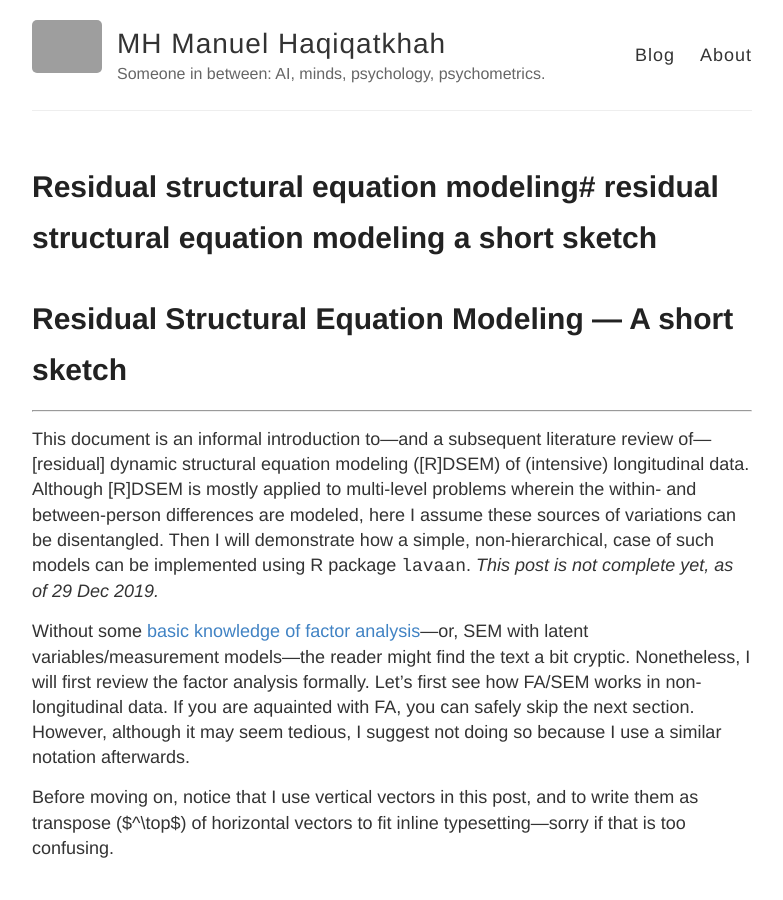
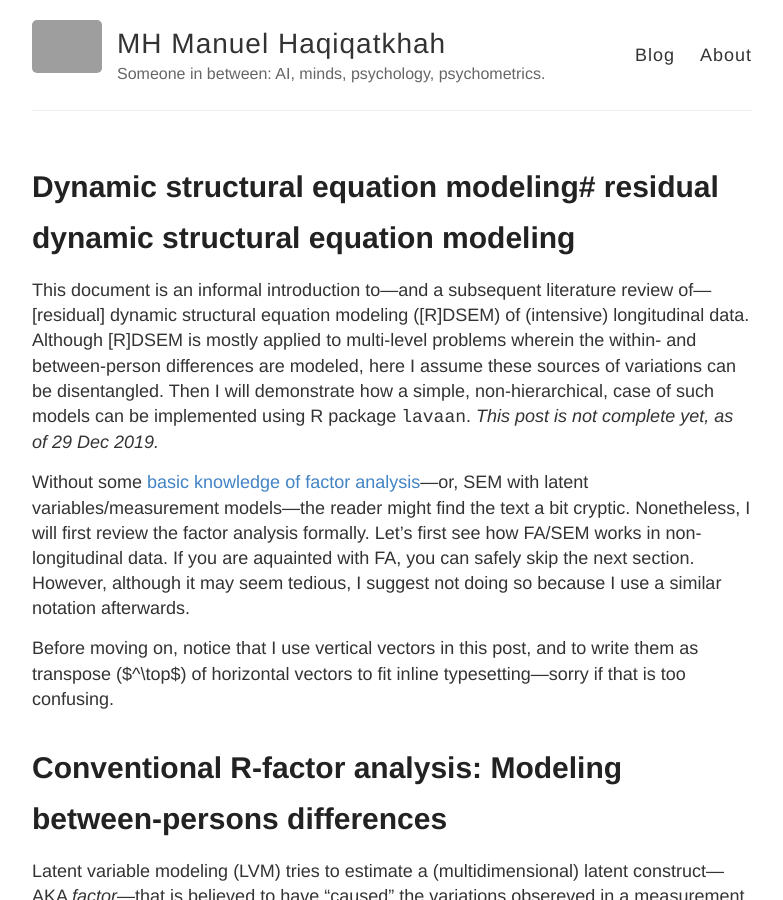
Before and after one commit to psyguy/psyguy.github.io, a Jekyll site: the page built from _posts/2019-12-29-Dynamic Structural Equation Modeling# Residual Dynamic Structural Equation Modeling.md, in a window 1280 px wide and 900 px high. Shown: the whole window, without its empty margins (248-1031 px from the left). Built offline with Jekyll 4.4.1, drawn with Linux system fonts in a browser that asks for light colours; our own code applies the rules of GitHub Pages for plain Markdown files; comment, search, counter and statistics services are not loaded; grey boxes are pictures that could not be loaded.

Commit message:
Update and rename 2019-12-29-Residual Structural Equation Modeling# Residual Structural Equation Modeling --- A short sketch.md to 2019-12-29-Dynamic Structural Equation Modeling# Residual Dynamic Structural Equation Modeling.md

```diff
--- a/_posts/2019-12-29-Residual Structural Equation Modeling# Residual Structural Equation Modeling --- A short sketch.md
+++ b/_posts/2019-12-29-Dynamic Structural Equation Modeling# Residual Dynamic Structural Equation Modeling.md
@@ -1,7 +1,3 @@
-# Residual Structural Equation Modeling --- A short sketch
-
----
-
 This document is an informal introduction to---and a subsequent literature review of---[residual] dynamic structural equation modeling ([R]DSEM) of (intensive) longitudinal data. Although [R]DSEM is mostly applied to multi-level problems wherein the within- and between-person differences are modeled, here I assume these sources of variations can be disentangled. Then I will demonstrate how a simple, non-hierarchical, case of such models can be implemented using R package `lavaan`. *This post is not complete yet, as of 29 Dec 2019.*
 
 Without some [basic knowledge of factor analysis](https://en.wikipedia.org/wiki/Factor_analysis)---or, SEM with latent variables/measurement models---the reader might find the text a bit cryptic. Nonetheless, I will first review the factor analysis formally. Let's first see how FA/SEM works in non-longitudinal data. If you are aquainted with FA, you can safely skip the next section. However, although it may seem tedious, I suggest not doing so because I use a similar notation afterwards.
```
